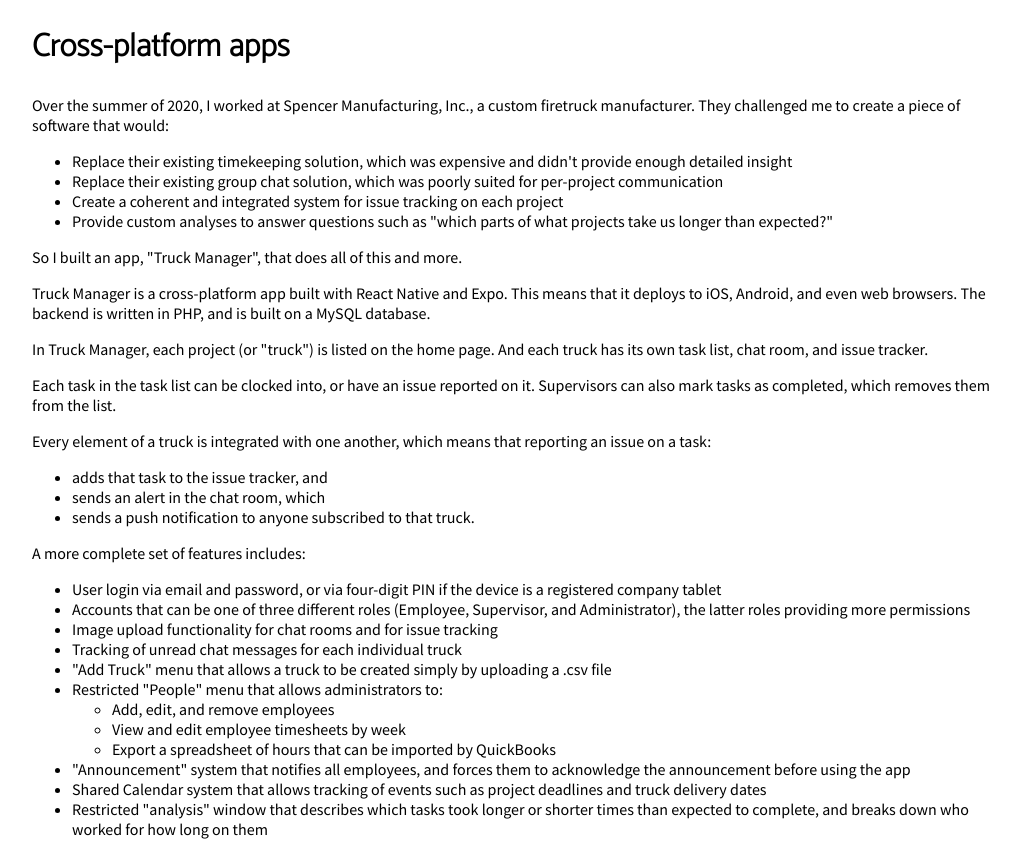
After one commit to JoelRummel/joelrummel.net, a PHP site: page /fullstackapps.php in a window 1280 px wide. The commit adds this page. Shown: the whole page, without its empty margins (116-1136 px from the left). Run offline with PHP 8.4, Linux system fonts and the light colour scheme.

Commit message:
Wrote the full stack apps spheal

```diff
--- /dev/null
+++ b/fullstackapps.php
@@ -0,0 +1,38 @@
+<?php require_once("init.php"); ?>
+
+<h1>Cross-platform apps</h1>
+<p>Over the summer of 2020, I worked at Spencer Manufacturing, Inc., a custom firetruck manufacturer. They challenged me to create a piece of software that would:</p>
+<ul>
+	<li>Replace their existing timekeeping solution, which was expensive and didn't provide enough detailed insight</li>
+	<li>Replace their existing group chat solution, which was poorly suited for per-project communication</li>
+	<li>Create a coherent and integrated system for issue tracking on each project</li>
+	<li>Provide custom analyses to answer questions such as "which parts of what projects take us longer than expected?"</li>
+</ul>
+<p>So I built an app, "Truck Manager", that does all of this and more.</p>
+<p>Truck Manager is a cross-platform app built with React Native and Expo. This means that it deploys to iOS, Android, and even web browsers. The backend is written in PHP, and is built on a MySQL database.</p>
+<p>In Truck Manager, each project (or "truck") is listed on the home page. And each truck has its own task list, chat room, and issue tracker.</p>
+<p>Each task in the task list can be clocked into, or have an issue reported on it. Supervisors can also mark tasks as completed, which removes them from the list.</p>
+<p>Every element of a truck is integrated with one another, which means that reporting an issue on a task:</p>
+<ul>
+	<li>adds that task to the issue tracker, and</li>
+	<li>sends an alert in the chat room, which</li>
+	<li>sends a push notification to anyone subscribed to that truck.</li>
+</ul>
+<p>A more complete set of features includes:</p>
+<ul>
+	<li>User login via email and password, or via four-digit PIN if the device is a registered company tablet</li>
+	<li>Accounts that can be one of three different roles (Employee, Supervisor, and Administrator), the latter roles providing more permissions</li>
+	<li>Image upload functionality for chat rooms and for issue tracking</li>
+	<li>Tracking of unread chat messages for each individual truck</li>
+	<li>"Add Truck" menu that allows a truck to be created simply by uploading a .csv file</li>
+	<li>Restricted "People" menu that allows administrators to: <ul>
+			<li>Add, edit, and remove employees</li>
+			<li>View and edit employee timesheets by week</li>
+			<li>Export a spreadsheet of hours that can be imported by QuickBooks</li>
+		</ul>
+	</li>
+	<li>"Announcement" system that notifies all employees, and forces them to acknowledge the announcement before using the app</li>
+	<li>Shared Calendar system that allows tracking of events such as project deadlines and truck delivery dates</li>
+	<li>Restricted "analysis" window that describes which tasks took longer or shorter times than expected to complete, and breaks down who worked for how long on them</li>
+</ul>
+<?php require_once("footer.php"); ?>
--- a/index.php
+++ b/index.php
@@ -12,12 +12,14 @@
 		<p class="SquareBody">This last summer, I interned at Spencer Manufacturing Inc. as a full-stack software
 			developer. I created a cross-platform app that integrated project management with timekeeping, instant
 			messaging, issue tracking, and more. The app was custom-built for private use throughout the company.</p>
+		<div class="ReadMoreButton"><a href="fullstackapps.php" class="ReadMoreAnchor">Read More >>></a></div>
 	</div>
 	<div id="RoboticsSquare" class="Square">
 		<h2 class="SquareHeader">Robotics</h2>
 		<p class="SquareBody">Making a robot move on its own is easy enough, but making it move in a perfectly straight
 			line certainly isn't. In high school, I served as the lead programmer of our FRC robotics team, programming
 			sensor-based autonomous routines for robots built on omnidirectional drive bases.</p>
+		<div class="ReadMoreButton"><a class="ReadMoreAnchor">Read More >>></a></div>
 	</div>
 	<div id="DataAnalysisSquare" class="Square">
 		<h2 class="SquareHeader">Data Analysis Tools</h2>
@@ -26,6 +28,7 @@
 			first internship at Whirlpool, where I helped develop several data analysis tools for quality analysts and
 			engineers.
 		</p>
+		<div class="ReadMoreButton"><a class="ReadMoreAnchor">Read More >>></a></div>
 	</div>
 	<div id="VideoGamesSquare" class="Square">
 		<h2 class="SquareHeader">Video Games</h2>
@@ -33,6 +36,7 @@
 			participated in a number of competitive "game jams", where participants must develop a video game in a very
 			short time span. Our latest two games, "Liquid Bacon" and "The Empty Cone", earned especially high marks - the
 			former game earning 1st place out of over 25 entries!</p>
+		<div class="ReadMoreButton"><a class="ReadMoreAnchor">Read More >>></a></div>
 	</div>
 </div>
 <div id="BlurbsSection">
--- a/style.css
+++ b/style.css
@@ -29,3 +29,6 @@
 #VideoGamesSquare {
 	background-color: #7cff7c;
 }
+.ReadMoreButton {
+	margin-bottom: 15px;
+}
```
